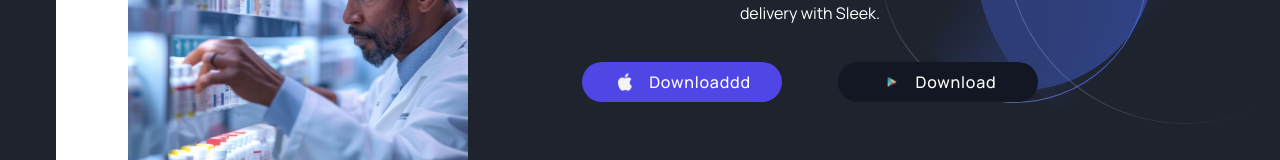
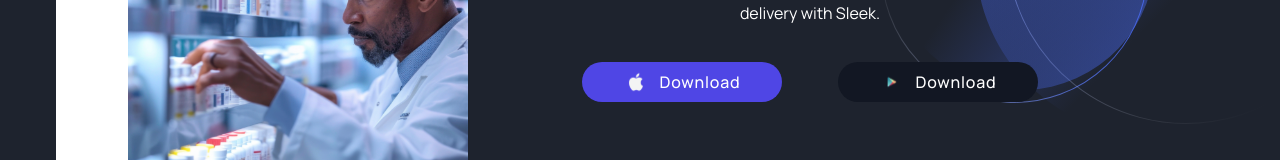
Before and after one commit to sleekTechEngineers/medflux-web-app, a Next.js app: page / in a window 1280 px wide. Shown: the part 346-506 px from the top of the page. Built offline with nearby package versions, Linux system fonts and the light colour scheme.

Commit message:
push all

```diff
--- a/components/Footer/index.tsx
+++ b/components/Footer/index.tsx
@@ -38,28 +38,29 @@ const Footer = () => {
       <br />
       <div className="flex space-x-3 md:space-x-14 w-full  items-center justify-center">
     <Link href="">
-      <button className="flex w-[180px] md:w-[200px] h-[40px] border-2 py-2 bg-indigo-600 items-center justify-center text-white font-medium hover:ring-2 hover:ring-indigo-600 hover:bg-black rounded-full hover:border-2 space-x-3">
+      <button className="flex w-[140px] md:w-[200px] h-[40px] py-2 bg-black/45 items-center justify-center text-white font-medium hover:ring-2 hover:ring-indigo-600 hover:bg-black rounded-full hover:border-2 space-x-1.5 md:space-x-3">
         <Image
           src="/images/hero/png-apple-logo-9730 1.svg"
           alt="Apple icon"
           width={24}
           height={24}
         />
-        <span className="tracking-wider ">Download</span>
+        <span className="tracking-wider">Download</span>
       </button>
     </Link>
-
     <Link href="">
-      <button className="flex w-[180px] md:w-[200px] h-[40px] py-2 bg-black items-center justify-center text-white font-medium hover:ring-2 hover:ring-black hover:bg-indigo-600 rounded-full hover:border-2 space-x-3">
+      <button className="flex w-[140px] md:w-[200px] h-[40px] py-2 hover:bg-indigo-600 items-center justify-center text-white font-medium hover:ring-2 hover:ring-indigo-600 bg-black rounded-full hover:border-2 space-x-1.5 md:space-x-3">
         <Image
-          src="/images/hero/google-play-png-logo-3781 1.svg"
+              src="/images/hero/google-play-png-logo-3781 1.svg"
           alt="Android icon"
-          width={26}
-          height={26}
+          width={24}
+          height={24}
         />
         <span className="tracking-wider">Download</span>
       </button>
     </Link>
+
+
   </div>
     </div>
 
--- a/components/Hero/index.tsx
+++ b/components/Hero/index.tsx
@@ -4,7 +4,8 @@ import Image from 'next/image'
 const Hero = () => {
   return (
     <>
-      <section
+     <div className="m-auto">
+     <section
         id="home"
         className="dark:bg-gray-dark relative z-10 overflow-hidden bg-white pb-16 pt-[120px] md:pb-[120px] md:pt-[150px] xl:pb-[160px] xl:pt-[180px] 2xl:pb-[200px] 2xl:pt-[210px]"
       >
@@ -66,7 +67,7 @@ const Hero = () => {
           width={24}
           height={24}
         />
-        <span className="tracking-wider">Downloaddd</span>
+        <span className="tracking-wider">Download</span>
       </button>
     </Link>
     <Link href="">
@@ -626,6 +627,7 @@ const Hero = () => {
           </div>
         </div>
 
+     </div>
 
     </>
   );
```
